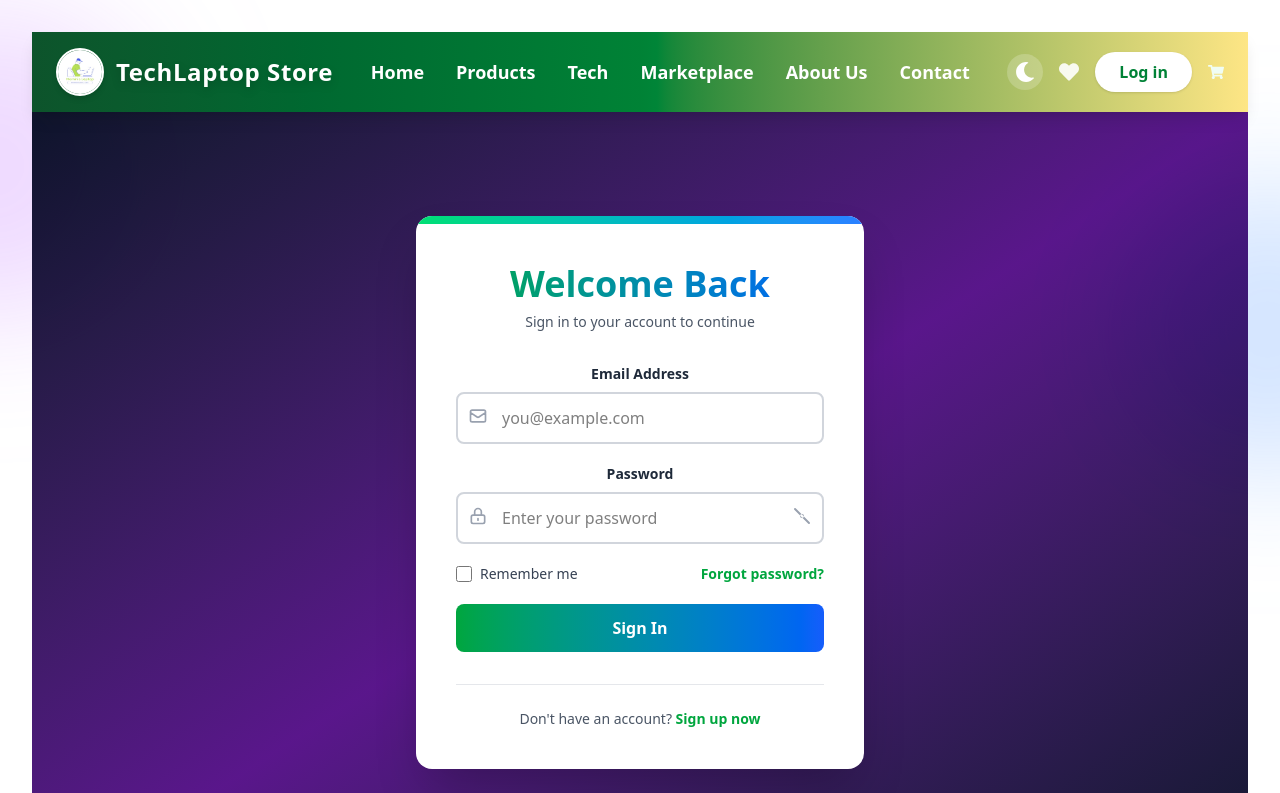
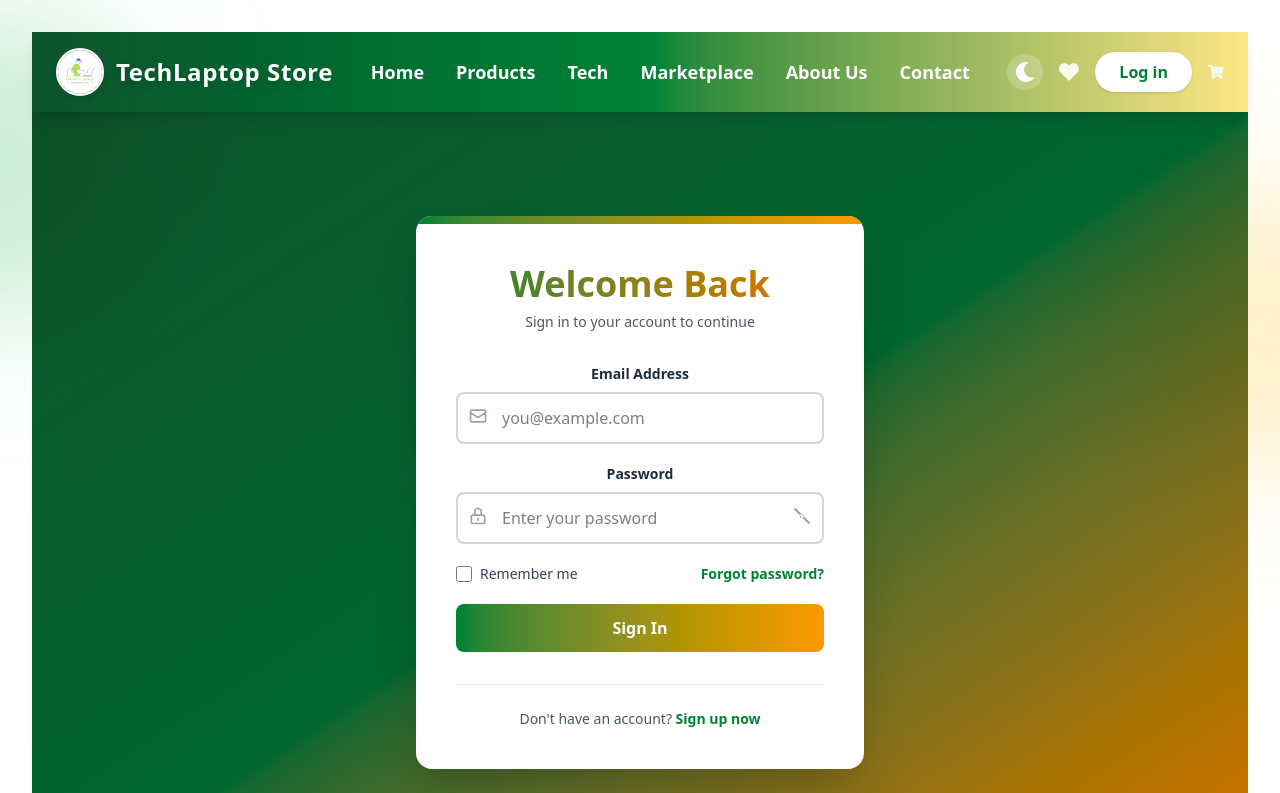
Before and after one commit to Nayak-Coder/Momin-s-System, a React (Vite) app in the folder Momin-s-System/: page /login in a window 1280 px wide. Shown: the top 793 px of the page. Built offline with nearby package versions, Linux system fonts and the light colour scheme.

Commit message:
Update Login.jsx

```diff
--- a/Momin-s-System/src/Components/Pages/Login.jsx
+++ b/Momin-s-System/src/Components/Pages/Login.jsx
@@ -44,22 +44,22 @@ const Loginpage = () => {
     };
 
     return (
-        <div className="min-h-screen flex items-center justify-center bg-gradient-to-br from-slate-900 via-purple-900 to-slate-900 py-12 px-4 sm:px-6 lg:px-8">
+        <div className="min-h-screen flex items-center justify-center bg-gradient-to-br from-green-900 via-green-800 to-amber-600 py-12 px-4 sm:px-6 lg:px-8">
             {/* Background decorative elements */}
-            <div className="absolute top-0 -left-40 w-80 h-80 bg-purple-500 rounded-full mix-blend-multiply filter blur-3xl opacity-20 animate-blob"></div>
-            <div className="absolute top-40 -right-40 w-80 h-80 bg-blue-500 rounded-full mix-blend-multiply filter blur-3xl opacity-20 animate-blob animation-delay-2000"></div>
+            <div className="absolute top-0 -left-40 w-80 h-80 bg-green-600 rounded-full mix-blend-multiply filter blur-3xl opacity-20 animate-blob"></div>
+            <div className="absolute top-40 -right-40 w-80 h-80 bg-amber-400 rounded-full mix-blend-multiply filter blur-3xl opacity-20 animate-blob animation-delay-2000"></div>
 
             <div className="w-full max-w-md relative">
                 {/* Card Container */}
                 <div className="bg-white rounded-2xl shadow-2xl overflow-hidden backdrop-blur-xl bg-opacity-95">
                     {/* Gradient Top Bar */}
-                    <div className="h-2 bg-gradient-to-r from-green-400 to-blue-500"></div>
+                    <div className="h-2 bg-gradient-to-r from-green-700 to-amber-500"></div>
 
                     {/* Content */}
                     <div className="p-8 sm:p-10">
                         {/* Header */}
                         <div className="text-center mb-8">
-                            <h1 className="text-4xl font-bold bg-gradient-to-r from-green-600 to-blue-600 bg-clip-text text-transparent mb-2">
+                            <h1 className="text-4xl font-bold bg-gradient-to-r from-green-700 to-amber-600 bg-clip-text text-transparent mb-2">
                                 Welcome Back
                             </h1>
                             <p className="text-gray-600 text-sm">Sign in to your account to continue</p>
@@ -78,7 +78,7 @@ const Loginpage = () => {
                                         type="email"
                                         placeholder="you@example.com"
                                         className={`w-full px-4 py-3 pl-11 border-2 rounded-lg focus:outline-none transition-all duration-300 ${
-                                            error && !email ? "border-red-500 bg-red-50" : "border-gray-300 focus:border-green-500 focus:bg-green-50"
+                                            error && !email ? "border-red-500 bg-red-50" : "border-gray-300 focus:border-green-700 focus:bg-green-50"
                                         }`}
                                         value={email}
                                         onChange={(e) => {
@@ -103,7 +103,7 @@ const Loginpage = () => {
                                         type={showPassword ? "text" : "password"}
                                         placeholder="Enter your password"
                                         className={`w-full px-4 py-3 pl-11 pr-11 border-2 rounded-lg focus:outline-none transition-all duration-300 ${
-                                            error && !password ? "border-red-500 bg-red-50" : "border-gray-300 focus:border-green-500 focus:bg-green-50"
+                                            error && !password ? "border-red-500 bg-red-50" : "border-gray-300 focus:border-green-700 focus:bg-green-50"
                                         }`}
                                         value={password}
                                         onChange={(e) => {
@@ -152,11 +152,11 @@ const Loginpage = () => {
                                         type="checkbox"
                                         checked={rememberMe}
                                         onChange={(e) => setRememberMe(e.target.checked)}
-                                        className="w-4 h-4 text-green-600 rounded focus:ring-2 focus:ring-green-500 cursor-pointer"
+                                        className="w-4 h-4 text-green-700 rounded focus:ring-2 focus:ring-green-700 cursor-pointer"
                                     />
                                     <span className="ml-2 text-gray-700">Remember me</span>
                                 </label>
-                                <Link to="#" className="text-green-600 hover:text-green-700 font-semibold transition-colors">
+                                <Link to="#" className="text-green-700 hover:text-amber-600 font-semibold transition-colors">
                                     Forgot password?
                                 </Link>
                             </div>
@@ -165,7 +165,7 @@ const Loginpage = () => {
                             <button
                                 type="submit"
                                 disabled={isLoading}
-                                className="w-full bg-gradient-to-r from-green-600 to-blue-600 text-white font-bold py-3 px-4 rounded-lg hover:from-green-700 hover:to-blue-700 transition-all duration-300 transform hover:scale-105 disabled:opacity-70 disabled:cursor-not-allowed flex items-center justify-center"
+                                className="w-full bg-gradient-to-r from-green-700 to-amber-500 text-white font-bold py-3 px-4 rounded-lg hover:from-green-800 hover:to-amber-600 transition-all duration-300 transform hover:scale-105 disabled:opacity-70 disabled:cursor-not-allowed flex items-center justify-center"
                             >
                                 {isLoading ? (
                                     <>
@@ -185,7 +185,7 @@ const Loginpage = () => {
                         <div className="mt-8 text-center border-t border-gray-200 pt-6">
                             <p className="text-gray-600 text-sm">
                                 Don't have an account?{" "}
-                                <Link to="#" className="text-green-600 hover:text-green-700 font-bold transition-colors">
+                                <Link to="#" className="text-green-700 hover:text-amber-600 font-bold transition-colors">
                                     Sign up now
                                 </Link>
                             </p>
```
